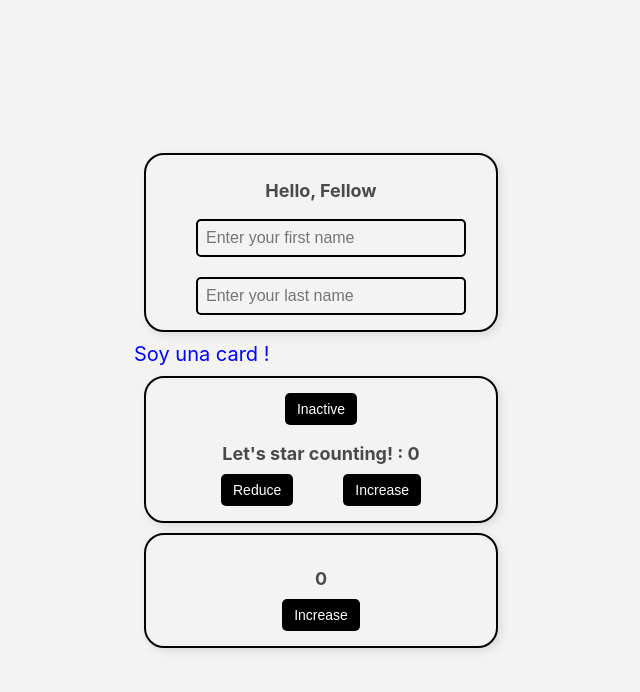
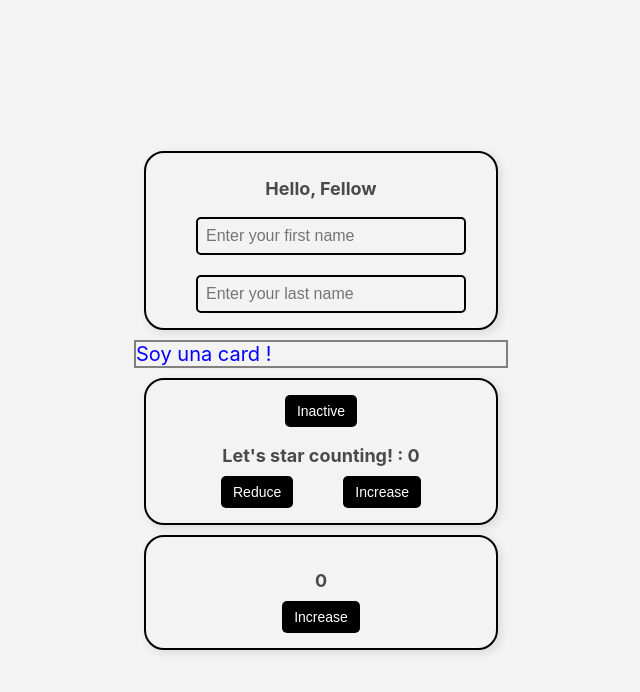
Before and after one commit to hectorflores28/reactjs-course, a React (Create React App) app: page / in a window 1280 px wide. Shown: the top 692 px of the page, without its empty margins (319-959 px from the left). Built offline with nearby package versions, Linux system fonts and the light colour scheme; the HTML template or start-up script is replaced by a standard one.

Commit message:
ReactJS Estilo en Linea

```diff
--- a/src/components/Card/Card.jsx
+++ b/src/components/Card/Card.jsx
@@ -2,7 +2,7 @@
 
 const Card = () => {
     return (
-        <div style={{ color: "blue", fontSize: "20px" }}>
+        <div style={{ color: "blue", fontSize: "20px", border: "2px solid grey" }}>
             Soy una card !
         </div>
     )
```
Also changed, not shown: public/screenshot.png.
